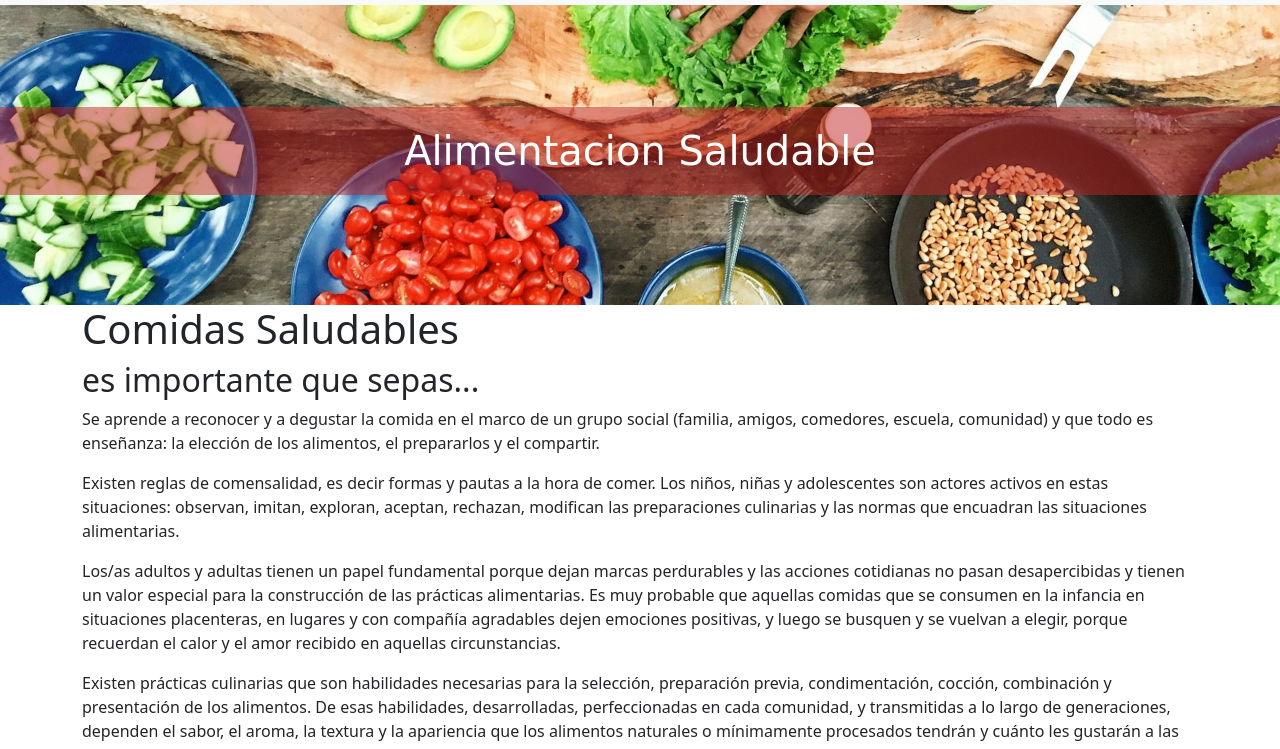
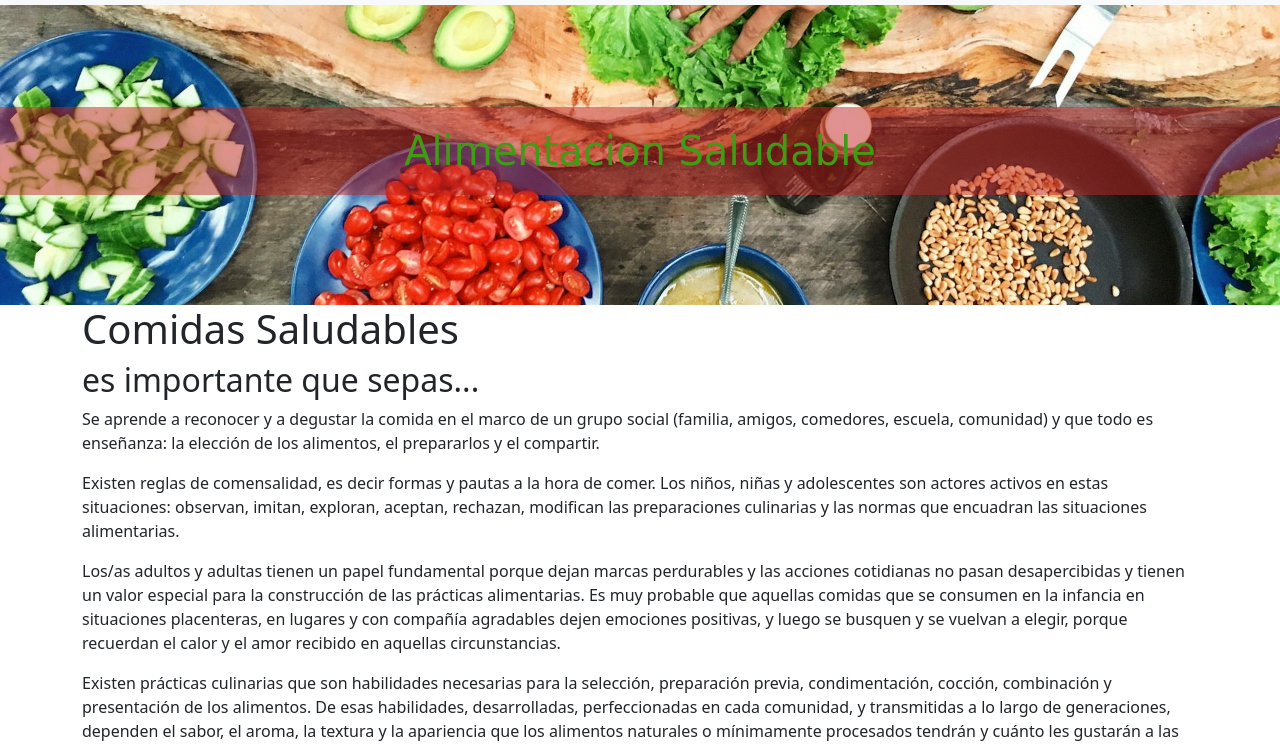
Before and after one commit to juankabrest/practica-p.clase-04, a plain HTML site: page index.html in a window 1280 px wide. Shown: the part 51-800 px from the top of the page. Drawn offline with nearby package versions, Linux system fonts and the light colour scheme; a web font is replaced by a local one.

Commit message:
cambios en el stylo y hindex

```diff
--- a/css/style.css
+++ b/css/style.css
@@ -12,7 +12,7 @@ header {
 header h1 {
     font-family: "Playwrite DK Loopet", cursive;
   background-color: rgba(196, 38, 38, 0.5); /* Fondo semitransparente negro */
-  color: white;
+  color: rgb(64, 155, 22);
   padding: 20px;
   width: 100%;
   text-align: center;
```
Also changed, not shown: index.html (+2 -0 lines).
